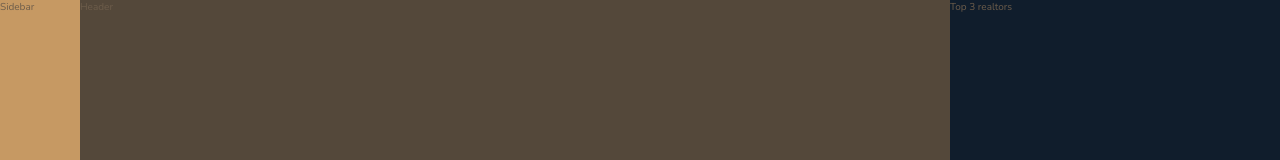
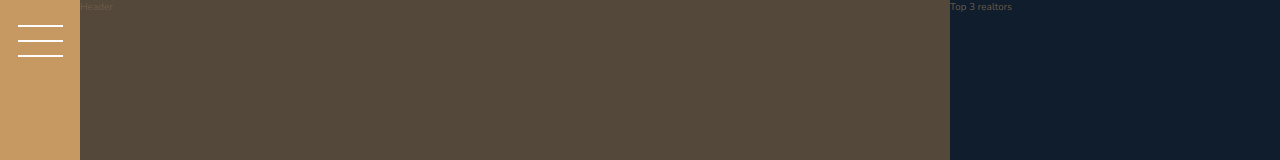
Before and after one commit to sholua/nexter, a website: page index.html in a window 1280 px wide. Shown: the top 160 px of the page. Drawn offline with nearby package versions, Linux system fonts and the light colour scheme.

Commit message:
Building the sidebar

```diff
--- a/index.html
+++ b/index.html
@@ -15,7 +15,9 @@
     <title>nexter &mdash; your home, your freedom</title>
   </head>
   <body class="container">
-    <div class="sidebar">Sidebar</div>
+    <div class="sidebar">
+      <button class="nav-btn"></button>
+    </div>
 
     <header class="header">Header</header>
 
--- a/sass/_sidebar.scss
+++ b/sass/_sidebar.scss
@@ -2,4 +2,34 @@
   background-color: $color-primary;
   grid-row: 1 / -1;
   grid-column: sidebar-start / sidebar-end;
+
+  display: flex;
+  justify-content: center;
 }
+
+.nav-btn {
+  border: none;
+  border-radius: 0;
+  cursor: pointer;
+
+  background-color: #fff;
+  height: 2px;
+  width: 4.5rem;
+  margin-top: 4rem;
+
+  &::before,
+  &::after {
+    background-color: #fff;
+    height: 2px;
+    width: 4.5rem;
+    content: "";
+    display: block;
+  }
+
+  &::before {
+    transform: translateY(-1.5rem);
+  }
+  &::after {
+    transform: translateY(1.3rem);
+  }
+}
```
Also changed, not shown: css/style.css.
